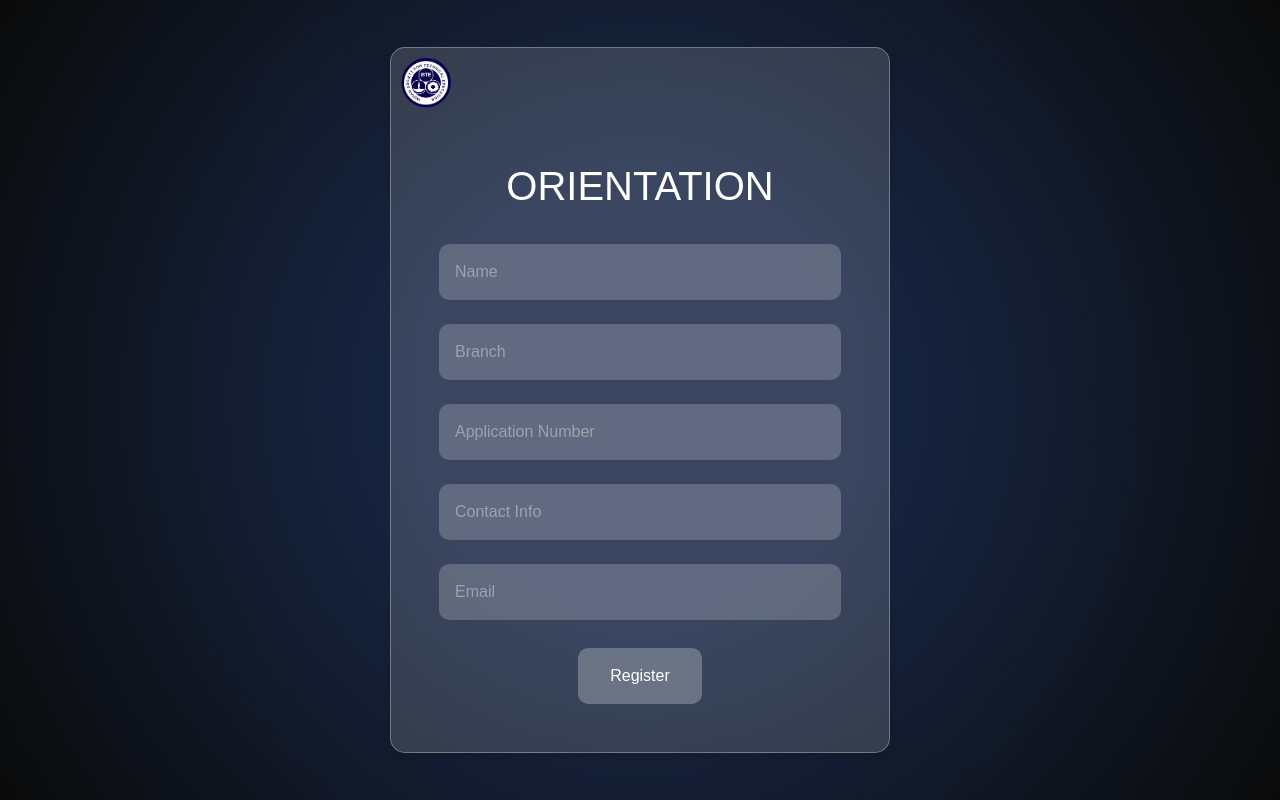
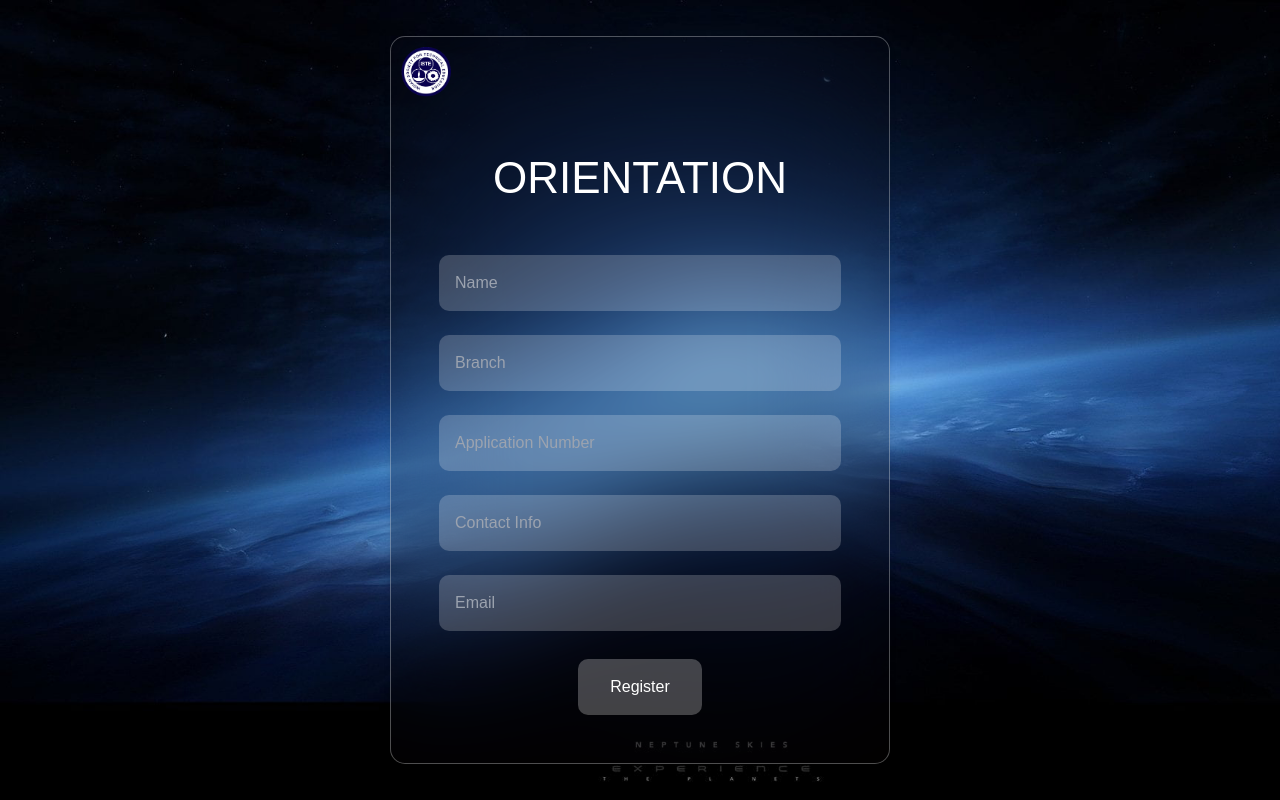
Before and after one commit to sarthaksri/isteor, a React (Vite) app: page / in a window 1280 px wide. Built offline with nearby package versions, Linux system fonts and the light colour scheme; a web font is replaced by a local one.

Commit message:
added a better background

```diff
--- a/src/form.css
+++ b/src/form.css
@@ -3,12 +3,14 @@
 body {
   margin: 0;
   font-family: 'Arial', sans-serif;
-  background: rgb(4,4,14);
-  background: radial-gradient(circle, rgba(4,4,14,1) 0%, rgba(24,38,69,1) 0%, rgba(24,38,69,1) 29%, rgba(0,0,0,0.96) 100%);
+  /* background: rgb(4, 4, 14);
+  background: radial-gradient(circle, rgba(4, 4, 14, 1) 0%, rgba(24, 38, 69, 1) 0%, rgba(24, 38, 69, 1) 29%, rgba(0, 0, 0, 0.96) 100%); */
   height: 100vh;
   display: flex;
   justify-content: center;
   align-items: center;
+  background-image: url('./assets//sci_fi.jpg');
+  background-size: cover;
 }
 
 .form-container {
@@ -20,8 +22,9 @@ body {
 }
 
 .glassmorphism {
-  background: rgba(255, 255, 255, 0.15);
-  backdrop-filter: blur(10px);
+  background: rgba(16, 9, 9, 0.15);
+  backdrop-filter: blur(60px);
+  -webkit-backdrop-filter: blur(60px);
   border-radius: 15px;
   border: 1px solid rgba(255, 255, 255, 0.3);
   padding: 2rem;
@@ -47,9 +50,11 @@ body {
 
 .title {
   font-family: 'Lovely Unicorn', sans-serif;
-  font-size: 2rem;
-  margin-bottom: 1rem;
+  font-size: 2.5rem;
+  margin-bottom: 2rem;
   margin-top: 60px;
+  color: white;
+  opacity: 1;
 }
 
 .glassmorphism input {
@@ -87,7 +92,7 @@ body {
   }
 
   .title {
-    font-size: 2.5rem;
+    font-size: 2.75rem;
   }
 
   .glassmorphism input {
```
Also changed, not shown: src/form.jsx (+18 -11 lines), src/assets/sci_fi.jpg (added).
